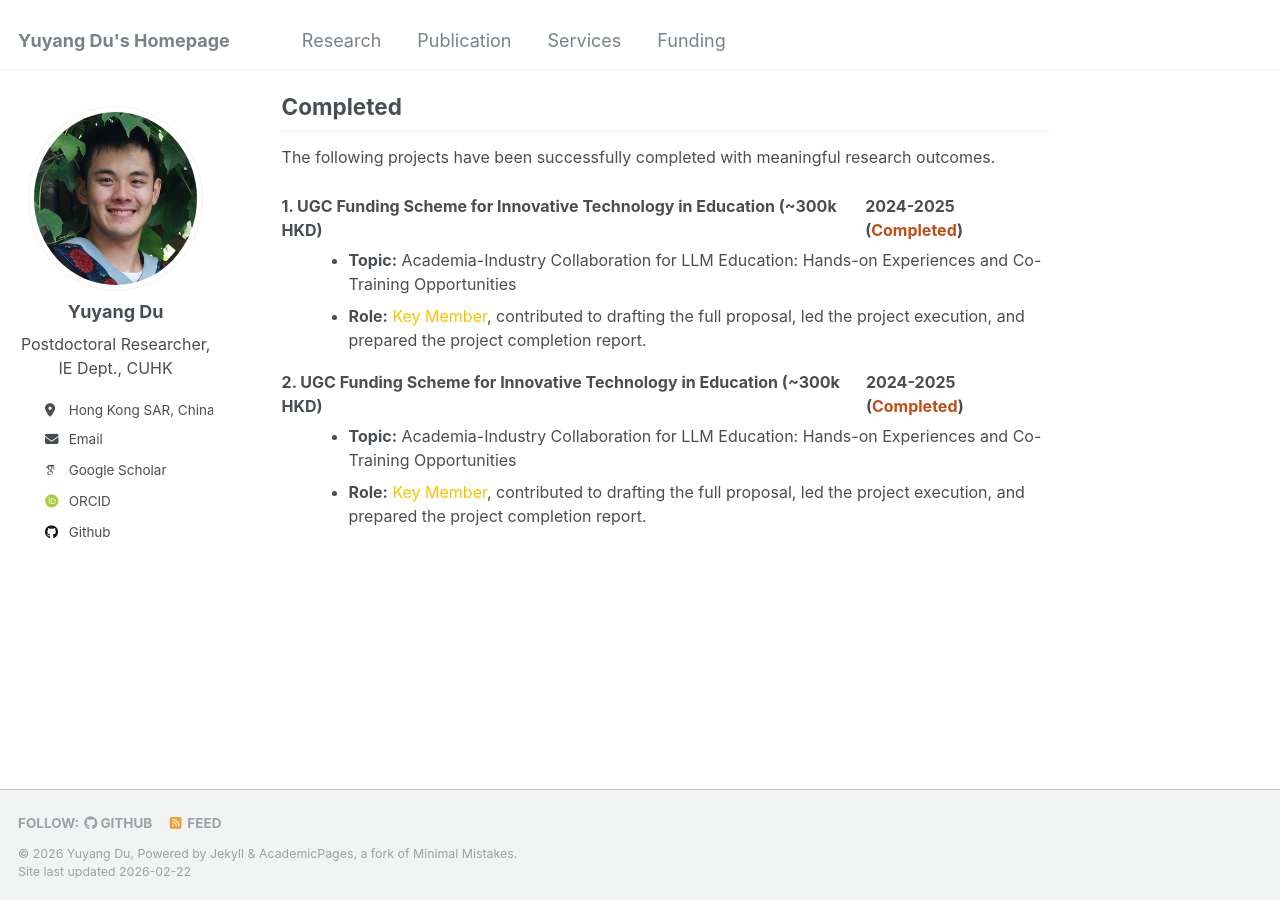
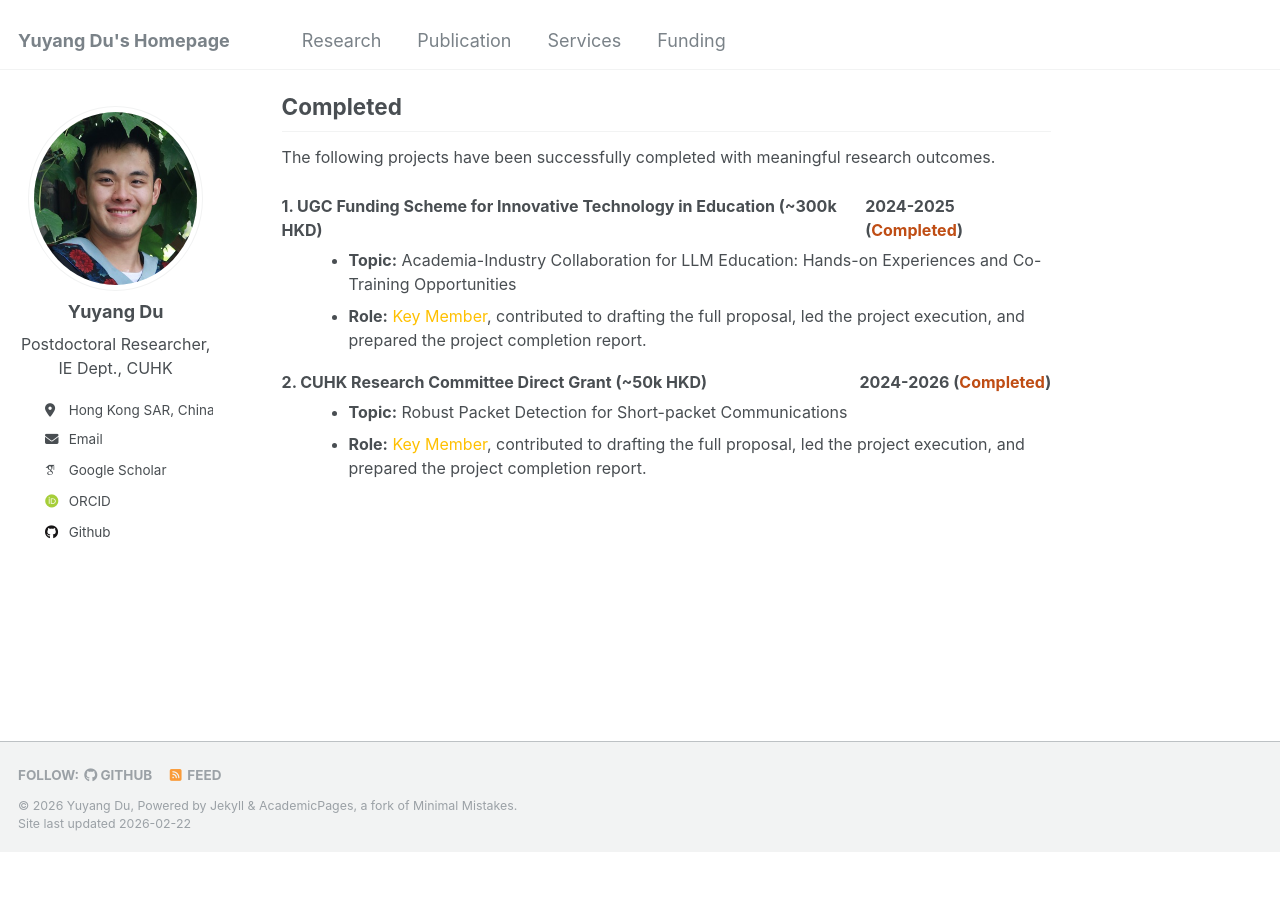
Before and after one commit to yuyangdu01/yuyangdu01.github.io, a Jekyll site: the page built from _pages/funding.md, in a window 1280 px wide and 900 px high, scrolled down 1101 px. Built offline with Jekyll 4.4.1, drawn with Linux system fonts in a browser that asks for light colours; some web fonts are replaced; after the commit the page ends 1953 px from its top, so only the background shows below that.

Commit message:
Update funding.md

```diff
--- a/_pages/funding.md
+++ b/_pages/funding.md
@@ -78,10 +78,10 @@ Completed
 </ul>
 
 <li style="display: flex; justify-content: space-between; align-items: center; list-style-type: none;">
-  <font size=3><b>2. UGC Funding Scheme for Innovative Technology in Education (~300k HKD)</b></font>
-  <font size=3><b>2024-2025 (<span style="color: #bf4d14;">Completed</span>)</b></font>
+  <font size=3><b>2. CUHK Research Committee Direct Grant (~50k HKD)</b></font>
+  <font size=3><b>2024-2026 (<span style="color: #bf4d14;">Completed</span>)</b></font>
 </li>
 <ul style="margin-left: 1.5em; margin-top: 6px;">
-  <font size=3><li><b>Topic:</b> Academia-Industry Collaboration for LLM Education: Hands-on Experiences and Co-Training Opportunities</li></font>
+  <font size=3><li><b>Topic:</b> Robust Packet Detection for Short-packet Communications</li></font>
   <font size=3><li><b>Role:</b> <span style="color: #ffc000;">Key Member</span>, contributed to drafting the full proposal, led the project execution, and prepared the project completion report.</li></font>
 </ul>
```
